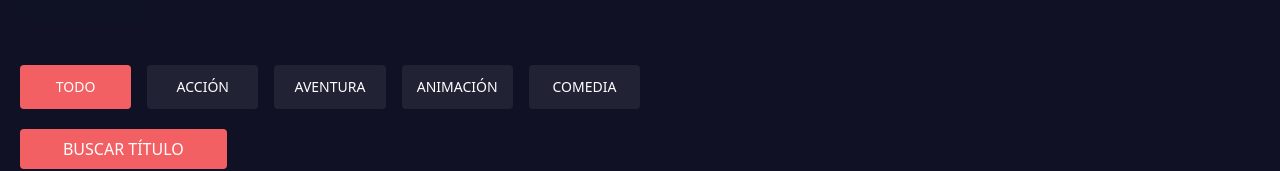
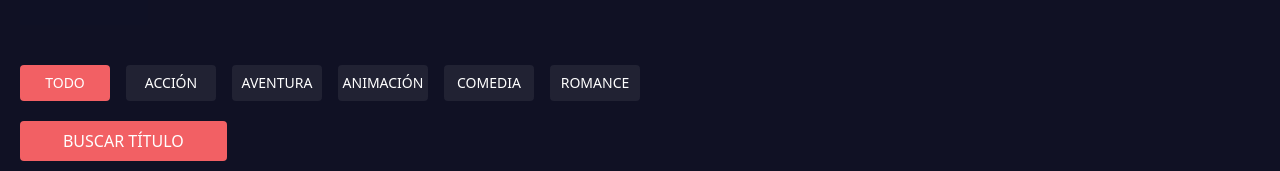
Before and after one commit to eze-ms/Movie-DB-API-React, a React (Vite) app: page / in a window 1280 px wide. Shown: the part 135-306 px from the top of the page. Built offline with nearby package versions, Linux system fonts and the light colour scheme; no server answers.

Commit message:
Perfomance React Router DOM

```diff
--- a/src/Components/Header.tsx
+++ b/src/Components/Header.tsx
@@ -58,7 +58,8 @@ export default function Header() {
     { id: '28', name: 'Acción' },
     { id: '12', name: 'Aventura' },
     { id: '16', name: 'Animación' },
-    { id: '35', name: 'Comedia' }
+    { id: '35', name: 'Comedia' },
+    { id: '10749', name: 'Romance' }
   ];
 
   return (
@@ -76,7 +77,7 @@ export default function Header() {
               type="text"
               id="title"
               name="title"
-                className="bg-custom-bg p-2 w-1/2 rounded focus:outline-none text-md border text-white"
+              className="bg-custom-bg p-2 w-full md:w-1/2 rounded focus:outline-none text-md border text-white"
               placeholder="Busca por título, reparto, tema..."
               onChange={handleChange}
               value={searchFilters.title}
@@ -106,11 +107,11 @@ export default function Header() {
 
         {isHome && (
           <form className="md:w-1/2 2xl:w-1/2 pt-5" onSubmit={handleSubmit}>
-            <div className="mt-5 grid grid-cols-2 sm:grid-cols-3 md:grid-cols-4 lg:grid-cols-5 gap-4">
+            <div className="mt-5 grid grid-cols-2 sm:grid-cols-3 md:grid-cols-4 lg:grid-cols-6 gap-4">
               {mainCategories.map(category => (
                 <input
                   type="button"
-                  className={`uppercase ${searchFilters.category === category.id ? 'bg-custom-hover' : 'bg-custom-button'} hover:bg-custom-hover text-white text-sm font-normal py-3 px-3 rounded`}
+                  className={`uppercase ${searchFilters.category === category.id ? 'bg-custom-hover' : 'bg-custom-button'} hover:bg-custom-hover text-white text-sm font-normal py-2 rounded`}
                   key={category.id}
                   value={category.name}
                   onClick={() => handleCategorySelect(category.id)}
@@ -121,7 +122,7 @@ export default function Header() {
             <input
               type="submit"
               value='Buscar título'
-              className="cursor-pointer bg-primary-orange hover:bg-orange-800 text-white font-medium w-1/3 p-2 rounded uppercase mt-5"
+              className="cursor-pointer bg-primary-orange hover:bg-orange-800 text-white font-medium w-full md:w-1/3 p-2 rounded uppercase mt-5"
             />
           </form>
         )}
--- a/src/router.tsx
+++ b/src/router.tsx
@@ -1,24 +1,34 @@
-import { lazy, Suspense } from 'react'
-import { BrowserRouter, Routes, Route } from "react-router-dom"
-import IndexPage from "./views/IndexPage"
-import Layout from "./layouts/Layout"
+import { lazy, Suspense } from 'react';
+import { BrowserRouter, Routes, Route } from "react-router-dom";
+import Layout from "./layouts/Layout";
 
-const FavoritesPage = lazy(() => import('./views/FavoritesPage'))
+const IndexPage = lazy(() => import('./views/IndexPage'));
+const FavoritesPage = lazy(() => import('./views/FavoritesPage'));
 
 export default function AppRouter() {
-
   return (
     <BrowserRouter>
       <Routes>
         <Route element={<Layout />}>
-                <Route path="/" element={<IndexPage />} index />
-                <Route path="/favoritos" element={
+          <Route
+            path="/"
+            element={
+              <Suspense fallback="Cargando...">
+                <IndexPage />
+              </Suspense>
+            }
+            index
+          />
+          <Route
+            path="/favoritos"
+            element={
               <Suspense fallback="Cargando...">
                 <FavoritesPage />
               </Suspense>
-                } />
+            }
+          />
         </Route>
       </Routes>
     </BrowserRouter>
-  )
+  );
 }
```
Lines whose indentation alone changed are shown as unchanged.
